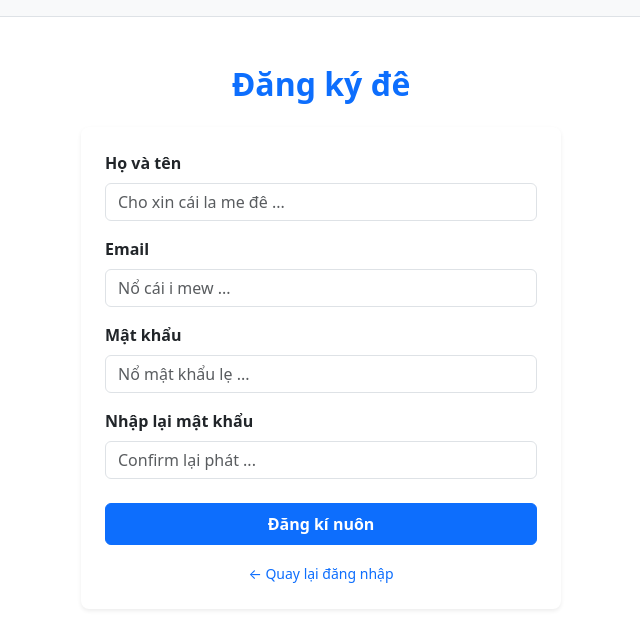
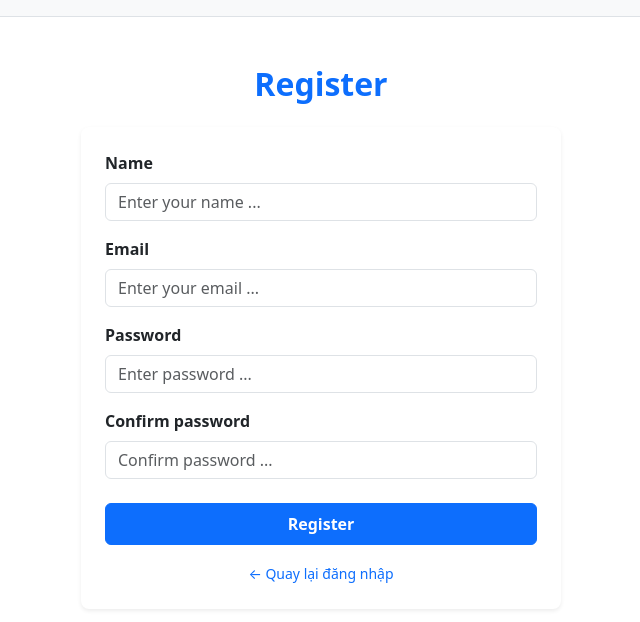
Before and after one commit to Ngoquyen07/FeW7, a Vue app: page /register in a window 1280 px wide. Shown: the top 622 px of the page, without its empty margins (319-959 px from the left). Built offline with nearby package versions, Linux system fonts and the light colour scheme; no server answers.

Commit message:
Register without components

```diff
--- a/src/views/auth/Register.vue
+++ b/src/views/auth/Register.vue
@@ -28,12 +28,12 @@ async function register() {
 
     if (res.status === 201) {
       setTimeout(() => {
-        message.value = "Đợi ri đì rếc về hô me"; }, 500);
-      message.value = "Đăn rồi đấy ông cháu ơi!";
+        message.value = "Redirect to home"; }, 500);
+      message.value = "Register success!";
       setTimeout(() => {
         router.push("/home"); }, 2000);
     } else {
-      message.value = "Ông cháu đăng xuất ra hộ phát rồi đăng ký nhé!" ;
+      message.value = "Something went wrong, please try again" ;
     }
     form.value = {
       name: "",
@@ -46,7 +46,7 @@ async function register() {
     if (error.response?.status === 422) {
       errors.value = error.response.data.errors;
     } else {
-      message.value = error.response?.data?.message ?? "Lỗi server!";
+      message.value = error.response?.data?.message ?? "Server Error!";
     }
   } finally {
     loading.value = false;
@@ -61,7 +61,7 @@ async function register() {
   <div class="container mt-5 d-flex justify-content-center" style="min-height: 85vh;">
     <div class="w-100" style="max-width: 480px;">
 
-      <Header header="Đăng ký đê"/>
+      <Header header="Register"/>
       <!-- THÔNG BÁO -->
       <Notice :message="message"></Notice>
       <!-- FORM -->
@@ -72,13 +72,13 @@ async function register() {
 
             <!-- Name -->
             <div class="mb-3">
-              <label class="form-label fw-semibold">Họ và tên</label>
+              <label class="form-label fw-semibold">Name</label>
               <input
                   type="text"
                   class="form-control"
                   :class="{ 'is-invalid': errors.name }"
                   v-model="form.name"
-                  placeholder="Cho xin cái la me đê ..."
+                  placeholder="Enter your name ..."
               />
               <div class="invalid-feedback" v-if="errors.name">
                 {{ errors.name[0] }}
@@ -93,7 +93,7 @@ async function register() {
                   class="form-control"
                   :class="{ 'is-invalid': errors.email }"
                   v-model="form.email"
-                  placeholder="Nổ cái i mew ..."
+                  placeholder="Enter your email ..."
               />
               <div class="invalid-feedback" v-if="errors.email">
                 {{ errors.email[0] }}
@@ -102,13 +102,13 @@ async function register() {
 
             <!-- Password -->
             <div class="mb-3">
-              <label class="form-label fw-semibold">Mật khẩu</label>
+              <label class="form-label fw-semibold">Password</label>
               <input
                   type="password"
                   class="form-control"
                   :class="{ 'is-invalid': errors.password }"
                   v-model="form.password"
-                  placeholder="Nổ mật khẩu lẹ ..."
+                  placeholder="Enter password ..."
               />
               <div class="invalid-feedback" v-if="errors.password">
                 {{ errors.password[0] }}
@@ -117,13 +117,13 @@ async function register() {
 
             <!-- Confirm Password -->
             <div class="mb-4">
-              <label class="form-label fw-semibold">Nhập lại mật khẩu</label>
+              <label class="form-label fw-semibold">Confirm password</label>
               <input
                   type="password"
                   class="form-control"
                   :class="{ 'is-invalid': errors.password_confirmation }"
                   v-model="form.password_confirmation"
-                  placeholder="Confirm lại phát ..."
+                  placeholder="Confirm password ..."
               />
               <div class="invalid-feedback" v-if="errors.password_confirmation">
                 {{ errors.password_confirmation[0] }}
@@ -131,7 +131,7 @@ async function register() {
             </div>
 
             <!-- SUBMIT -->
-            <SubmitBtn :loading="loading" btnName="Đăng kí nuôn"/>
+            <SubmitBtn :loading="loading" btnName="Register"/>
           </form>
           <ButtonBackToLogin/>
         </div>
```
